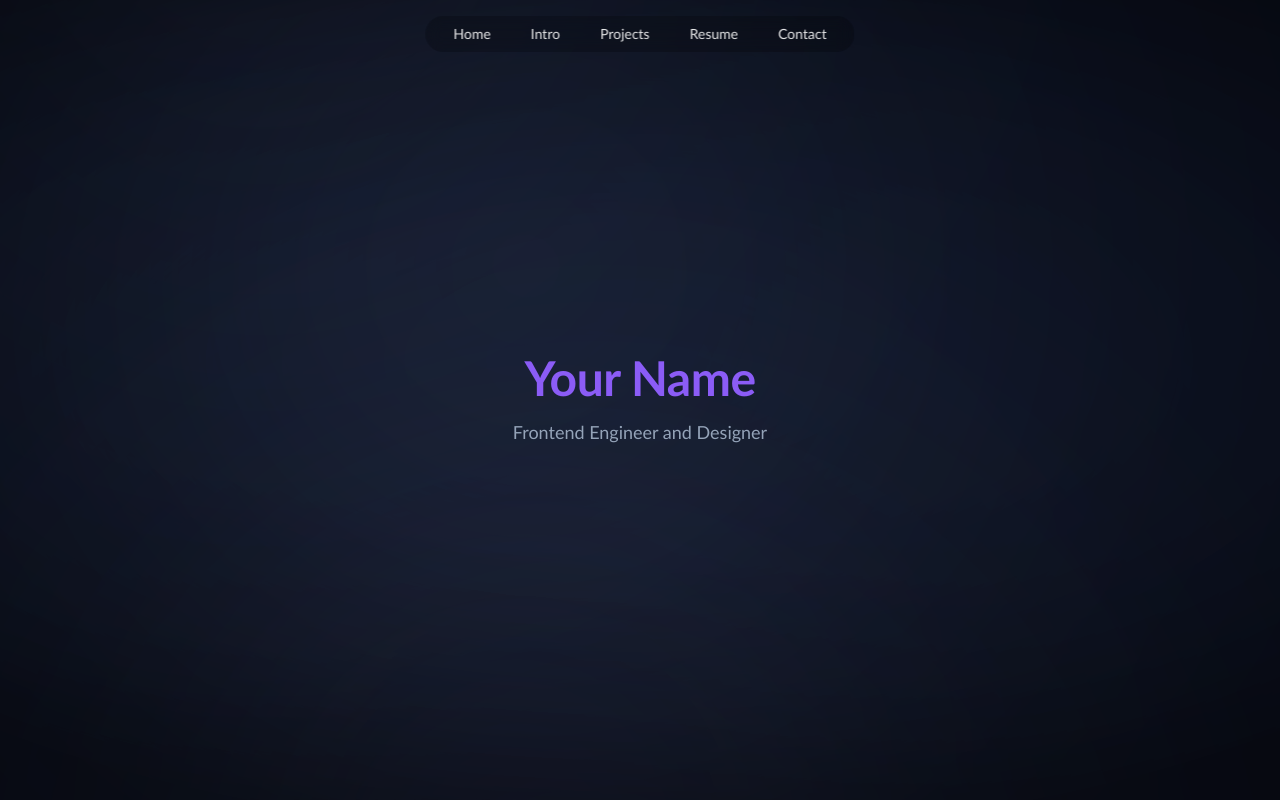
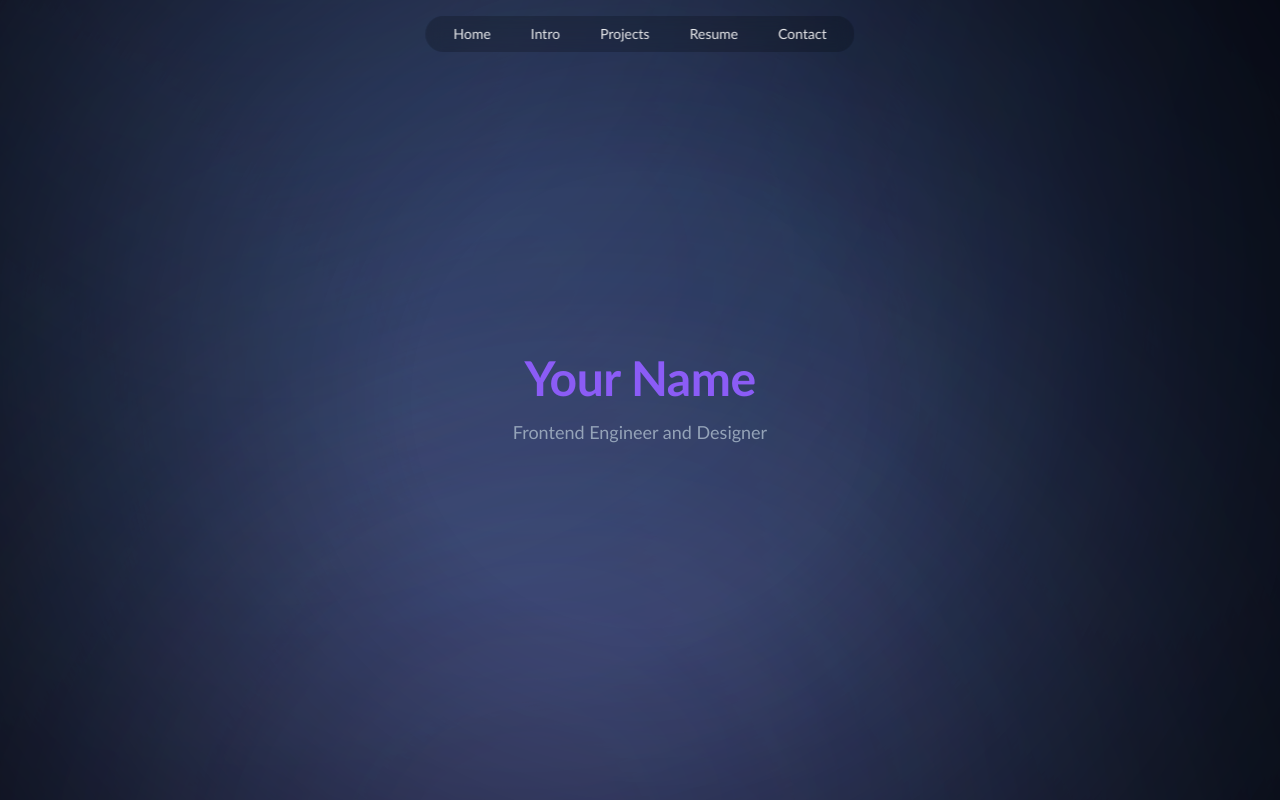
Before and after one commit to ychun816/portfolio, a Next.js app in the folder app/: page / in a window 1280 px wide. Built offline with nearby package versions, Linux system fonts and the light colour scheme; a web font is replaced by a local one.

Commit message:
enhance background blobs visibility
- Switch to screen blend mode for better visibility
- Increase blob opacities (72-85% range)
- Add more color stops in gradients
- Lighten vignette effect
- Increase blur radius

```diff
--- a/app/components/DarkBackground.tsx
+++ b/app/components/DarkBackground.tsx
@@ -24,7 +24,7 @@ export default function DarkBackground() {
     <div className="pointer-events-none fixed inset-0 -z-10 overflow-hidden" aria-hidden>
       <style>{`
 
-  .bg-blob { filter: blur(140px); transform-origin: center; }
+  .bg-blob { filter: blur(160px); transform-origin: center; }
   /* slow, organic floating motion for all blobs */
   @keyframes blobMove1 { 0% { transform: translate(-8%, -6%) scale(0.98); } 35% { transform: translate(10%, 8%) scale(1.02); } 100% { transform: translate(-8%, -6%) scale(0.98); } }
   @keyframes blobMove2 { 0% { transform: translate(12%, 4%) scale(1); } 40% { transform: translate(-10%, -12%) scale(1.06); } 100% { transform: translate(12%, 4%) scale(1); } }
@@ -45,46 +45,46 @@ export default function DarkBackground() {
         @media (prefers-reduced-motion: reduce) { .blob-1, .blob-2, .blob-3, .blob-4, .blob-5, .rotate-slow { animation: none !important; } }
       `}</style>
 
-  {/* Gradient blobs — softer, more refined Jaro.design aesthetic */}
+  {/* Gradient blobs — matching Jaro.design aesthetic exactly */}
       <div
-        className={`absolute -left-96 -top-80 w-[2400px] h-[2400px] rounded-full opacity-50 bg-blob blob-1 ${reduced ? '' : 'rotate-slow'}`}
+        className={`absolute -left-96 -top-80 w-[2400px] h-[2400px] rounded-full opacity-85 bg-blob blob-1 ${reduced ? '' : 'rotate-slow'}`}
         style={{
-          mixBlendMode: 'overlay',
-          background: 'radial-gradient(closest-corner at 30% 30%, rgba(50,60,100,0.6), rgba(60,80,120,0.4) 15%, rgba(80,110,150,0.15) 35%, transparent 85%)'
+          mixBlendMode: 'screen',
+          background: 'radial-gradient(closest-corner at 30% 30%, rgba(30,40,80,0.85), rgba(50,70,120,0.65) 20%, rgba(70,100,160,0.45) 35%, rgba(90,120,180,0.15) 60%, transparent 85%)'
         }}
       />
 
       <div
-        className={`absolute -right-96 -bottom-72 w-[2250px] h-[2250px] rounded-full opacity-48 bg-blob blob-2 ${reduced ? '' : 'rotate-slow'}`}
+        className={`absolute -right-96 -bottom-72 w-[2250px] h-[2250px] rounded-full opacity-80 bg-blob blob-2 ${reduced ? '' : 'rotate-slow'}`}
         style={{
-          mixBlendMode: 'overlay',
-          background: 'radial-gradient(closest-corner at 28% 25%, rgba(70,50,90,0.58), rgba(100,70,110,0.35) 12%, rgba(120,90,140,0.12) 32%, transparent 82%)'
+          mixBlendMode: 'screen',
+          background: 'radial-gradient(closest-corner at 28% 25%, rgba(40,30,70,0.82), rgba(80,60,120,0.65) 15%, rgba(100,80,160,0.45) 30%, rgba(120,100,180,0.15) 55%, transparent 82%)'
         }}
       />
 
       <div
-        className={`absolute left-1/2 top-1/4 -translate-x-1/2 w-[1700px] h-[1700px] rounded-full opacity-45 bg-blob blob-3 ${reduced ? '' : 'rotate-slow'}`}
+        className={`absolute left-1/2 top-1/4 -translate-x-1/2 w-[1700px] h-[1700px] rounded-full opacity-75 bg-blob blob-3 ${reduced ? '' : 'rotate-slow'}`}
         style={{
-          mixBlendMode: 'overlay',
-          background: 'radial-gradient(closest-corner at 45% 45%, rgba(40,50,90,0.55), rgba(70,90,130,0.28) 16%, rgba(100,120,160,0.10) 38%, transparent 80%)'
+          mixBlendMode: 'screen',
+          background: 'radial-gradient(closest-corner at 45% 45%, rgba(25,35,75,0.80), rgba(50,70,120,0.55) 20%, rgba(80,100,160,0.35) 40%, rgba(100,130,180,0.12) 65%, transparent 85%)'
         }}
       />
 
       {/* Blob 4 - right side, lower position */}
       <div
-        className={`absolute -right-72 top-1/3 w-[1500px] h-[1500px] rounded-full opacity-46 bg-blob blob-4 ${reduced ? '' : ''}`}
+        className={`absolute -right-72 top-1/3 w-[1500px] h-[1500px] rounded-full opacity-78 bg-blob blob-4 ${reduced ? '' : ''}`}
         style={{
-          mixBlendMode: 'overlay',
-          background: 'radial-gradient(closest-corner at 32% 35%, rgba(65,50,95,0.56), rgba(95,75,120,0.30) 14%, rgba(110,100,150,0.08) 36%, transparent 78%)'
+          mixBlendMode: 'screen',
+          background: 'radial-gradient(closest-corner at 32% 35%, rgba(35,25,65,0.78), rgba(70,50,110,0.58) 18%, rgba(90,70,140,0.38) 35%, rgba(110,90,160,0.15) 60%, transparent 82%)'
         }}
       />
 
       {/* Blob 5 - left side, bottom area */}
       <div
-        className={`absolute -left-80 bottom-0 w-[1550px] h-[1550px] rounded-full opacity-44 bg-blob blob-5 ${reduced ? '' : ''}`}
+        className={`absolute -left-80 bottom-0 w-[1550px] h-[1550px] rounded-full opacity-72 bg-blob blob-5 ${reduced ? '' : ''}`}
         style={{
-          mixBlendMode: 'overlay',
-          background: 'radial-gradient(closest-corner at 36% 40%, rgba(55,65,105,0.54), rgba(85,100,140,0.26) 15%, rgba(105,125,160,0.09) 36%, transparent 80%)'
+          mixBlendMode: 'screen',
+          background: 'radial-gradient(closest-corner at 36% 40%, rgba(30,40,85,0.75), rgba(60,80,130,0.52) 20%, rgba(80,100,160,0.32) 40%, rgba(100,120,170,0.12) 65%, transparent 85%)'
         }}
       />
 
@@ -112,7 +112,8 @@ export default function DarkBackground() {
       </svg>
 
   {/* Sophisticated vignette for Jaro.design aesthetic */}
-  <div className="absolute inset-0" style={{ background: 'radial-gradient(80% 60% at 50% 45%, rgba(0,0,0,0) 0%, rgba(0,0,0,0.08) 40%, rgba(0,0,0,0.25) 70%, rgba(0,0,0,0.50) 100%)', mixBlendMode: 'multiply' }} />
+    {/* Vignette effect - lighter for better blob visibility */}
+  <div className="absolute inset-0" style={{ background: 'radial-gradient(circle at center, transparent 30%, rgba(0,0,0,0.7) 140%)' }} />
     </div>
   );
 }
```
